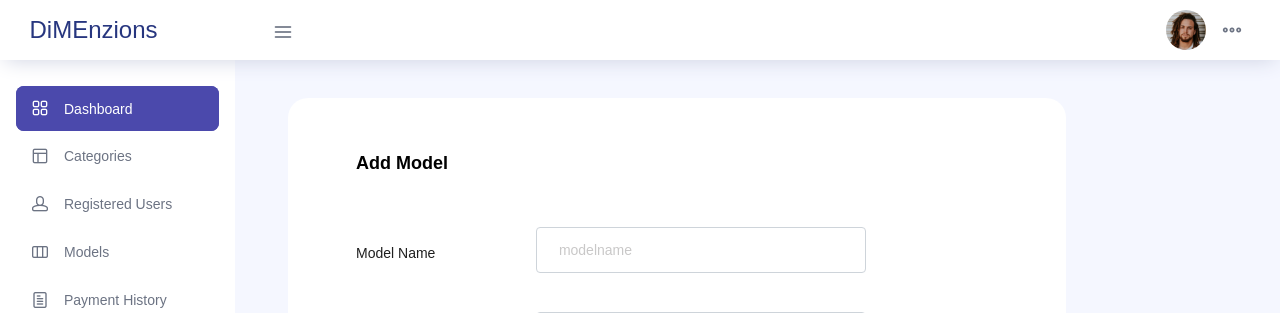
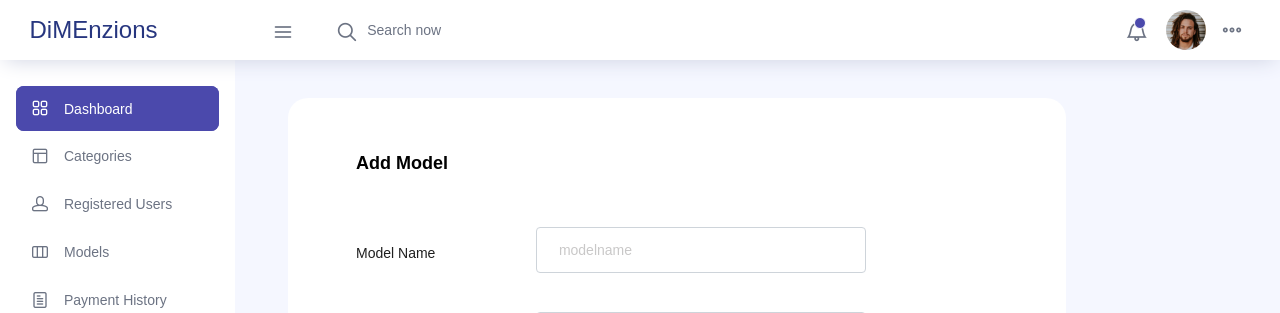
Before and after one commit to nirmalgeothomas/Dimenzions, a Django app: page /app/ in a window 1280 px wide. Shown: the top 313 px of the page. Run offline with Django 3.2, Linux system fonts and the light colour scheme; style sheets or scripts are compiled from the project's sources; some libraries are stand-ins or nearby versions; some web fonts are replaced.

Commit message:
Update base.html

```diff
--- a/templates/base.html
+++ b/templates/base.html
@@ -4,46 +4,21 @@
 
 <head>
     <!-- Required meta tags -->
-    <meta charset="utf-8" />
-    <meta
-      name="viewport"
-      content="width=device-width, initial-scale=1, shrink-to-fit=no"
-    />
+    <meta charset="utf-8">
+    <meta name="viewport" content="width=device-width, initial-scale=1, shrink-to-fit=no">
     <title>DiMEnzions</title>
     <!-- plugins:css -->
-    <link
-      rel="stylesheet"
-      href="{% static 'styles/vendors/feather/feather.css' %}"
-    />
-    <link
-      rel="stylesheet"
-      href="{% static 'styles/vendors/ti-icons/css/themify-icons.css' %}"
-    />
-    <link
-      rel="stylesheet"
-      href="{% static 'styles/vendors/css/vendor.bundle.base.css' %}"
-    />
+    <link rel="stylesheet" href="{% static 'styles/vendors/feather/feather.css' %}">
+    <link rel="stylesheet" href="{% static 'styles/vendors/ti-icons/css/themify-icons.css' %}">
+    <link rel="stylesheet" href="{% static 'styles/vendors/css/vendor.bundle.base.css' %}">
     <!-- endinject -->
     <!-- Plugin css for this page -->
-    <link
-      rel="stylesheet"
-      href="{% static 'styles/vendors/datatables.net-bs4/dataTables.bootstrap4.css' %}"
-    />
-    <link
-      rel="stylesheet"
-      href="{% static 'styles/vendors/ti-icons/css/themify-icons.css' %}"
-    />
-    <link
-      rel="stylesheet"
-      type="text/css"
-      href="{% static 'styles/js/select.dataTables.min.css' %}"
-    />
+    <link rel="stylesheet" href="{% static 'styles/vendors/datatables.net-bs4/dataTables.bootstrap4.css' %}">
+    <link rel="stylesheet" href="{% static 'styles/vendors/ti-icons/css/themify-icons.css' %}">
+    <link rel="stylesheet" type="text/css" href="{% static 'styles/js/select.dataTables.min.css' %}">
     <!-- End plugin css for this page -->
     <!-- inject:css -->
-    <link
-      rel="stylesheet"
-      href="{% static 'styles/css/vertical-layout-light/style.css' %}"
-    />
+    <link rel="stylesheet" href="{% static 'styles/css/vertical-layout-light/style.css' %}">
     <!-- endinject -->
     <link rel="shortcut icon" href="{% static 'images/favicon.png' %}" />
 </head>
@@ -52,43 +27,35 @@
     <div class="container-scroller">
         <!-- partial:partials/_navbar.html -->
         <nav class="navbar col-lg-12 col-12 p-0 fixed-top d-flex flex-row">
-        <div
-          class="text-center navbar-brand-wrapper d-flex align-items-center justify-content-center"
-        >
-          <a class="navbar-brand brand-logo mr-5" href="index.html"
-            >DiMEnzions</a
-          >
-          <a class="navbar-brand brand-logo-mini" href="index.html"
-            ><img src="{% static 'images/logo-mini.svg' %}" alt="logo"
-          /></a>
+            <div class="text-center navbar-brand-wrapper d-flex align-items-center justify-content-center">
+
+                <a class="navbar-brand brand-logo mr-5" href="index.html">DiMEnzions</a>
+                <a class="navbar-brand brand-logo-mini" href="index.html"><img src="{% static 'images/logo-mini.svg' %}" alt="logo" /></a>
             </div>
-        <div
-          class="navbar-menu-wrapper d-flex align-items-center justify-content-end"
-        >
-          <button
-            class="navbar-toggler navbar-toggler align-self-center"
-            type="button"
-            data-toggle="minimize"
-          >
+            <div class="navbar-menu-wrapper d-flex align-items-center justify-content-end">
+                <button class="navbar-toggler navbar-toggler align-self-center" type="button" data-toggle="minimize">
           <span class="icon-menu"></span>
         </button>
-
+                <ul class="navbar-nav mr-lg-2">
+                    <li class="nav-item nav-search d-none d-lg-block">
+                        <div class="input-group">
+                            <div class="input-group-prepend hover-cursor" id="navbar-search-icon">
+                                <span class="input-group-text" id="search">
+                  <i class="icon-search"></i>
+                </span>
+                            </div>
+                            <input type="text" class="form-control" id="navbar-search-input" placeholder="Search now" aria-label="search" aria-describedby="search">
+                        </div>
+                    </li>
+                </ul>
                 <ul class="navbar-nav navbar-nav-right">
                     <li class="nav-item dropdown">
-              <a
-                class="nav-link count-indicator dropdown-toggle"
-                id="notificationDropdown"
-                href="#"
-                data-toggle="dropdown"
-              >
+                        <a class="nav-link count-indicator dropdown-toggle" id="notificationDropdown" href="#" data-toggle="dropdown">
+                            <i class="icon-bell mx-0"></i>
+                            <span class="count"></span>
                         </a>
-              <div
-                class="dropdown-menu dropdown-menu-right navbar-dropdown preview-list"
-                aria-labelledby="notificationDropdown"
-              >
-                <p class="mb-0 font-weight-normal float-left dropdown-header">
-                  Notifications
-                </p>
+                        <div class="dropdown-menu dropdown-menu-right navbar-dropdown preview-list" aria-labelledby="notificationDropdown">
+                            <p class="mb-0 font-weight-normal float-left dropdown-header">Notifications</p>
                             <a class="dropdown-item preview-item">
                                 <div class="preview-thumbnail">
                                     <div class="preview-icon bg-success">
@@ -204,51 +148,19 @@
                 <i class="settings-close ti-close"></i>
                 <ul class="nav nav-tabs border-top" id="setting-panel" role="tablist">
                     <li class="nav-item">
-              <a
-                class="nav-link active"
-                id="todo-tab"
-                data-toggle="tab"
-                href="#todo-section"
-                role="tab"
-                aria-controls="todo-section"
-                aria-expanded="true"
-                >TO DO LIST</a
-              >
+                        <a class="nav-link active" id="todo-tab" data-toggle="tab" href="#todo-section" role="tab" aria-controls="todo-section" aria-expanded="true">TO DO LIST</a>
                     </li>
                     <li class="nav-item">
-              <a
-                class="nav-link"
-                id="chats-tab"
-                data-toggle="tab"
-                href="#chats-section"
-                role="tab"
-                aria-controls="chats-section"
-                >CHATS</a
-              >
+                        <a class="nav-link" id="chats-tab" data-toggle="tab" href="#chats-section" role="tab" aria-controls="chats-section">CHATS</a>
                     </li>
                 </ul>
                 <div class="tab-content" id="setting-content">
-            <div
-              class="tab-pane fade show active scroll-wrapper"
-              id="todo-section"
-              role="tabpanel"
-              aria-labelledby="todo-section"
-            >
+                    <div class="tab-pane fade show active scroll-wrapper" id="todo-section" role="tabpanel" aria-labelledby="todo-section">
                         <div class="add-items d-flex px-3 mb-0">
                             <form class="form w-100">
                                 <div class="form-group d-flex">
-                    <input
-                      type="text"
-                      class="form-control todo-list-input"
-                      placeholder="Add To-do"
-                    />
-                    <button
-                      type="submit"
-                      class="add btn btn-primary todo-list-add-btn"
-                      id="add-task"
-                    >
-                      Add
-                    </button>
+                                    <input type="text" class="form-control todo-list-input" placeholder="Add To-do">
+                                    <button type="submit" class="add btn btn-primary todo-list-add-btn" id="add-task">Add</button>
                                 </div>
                             </form>
                         </div>
```
Also changed, not shown: other parts of templates/base.html (+39 -98 lines). Lines whose indentation alone changed are shown as unchanged.
